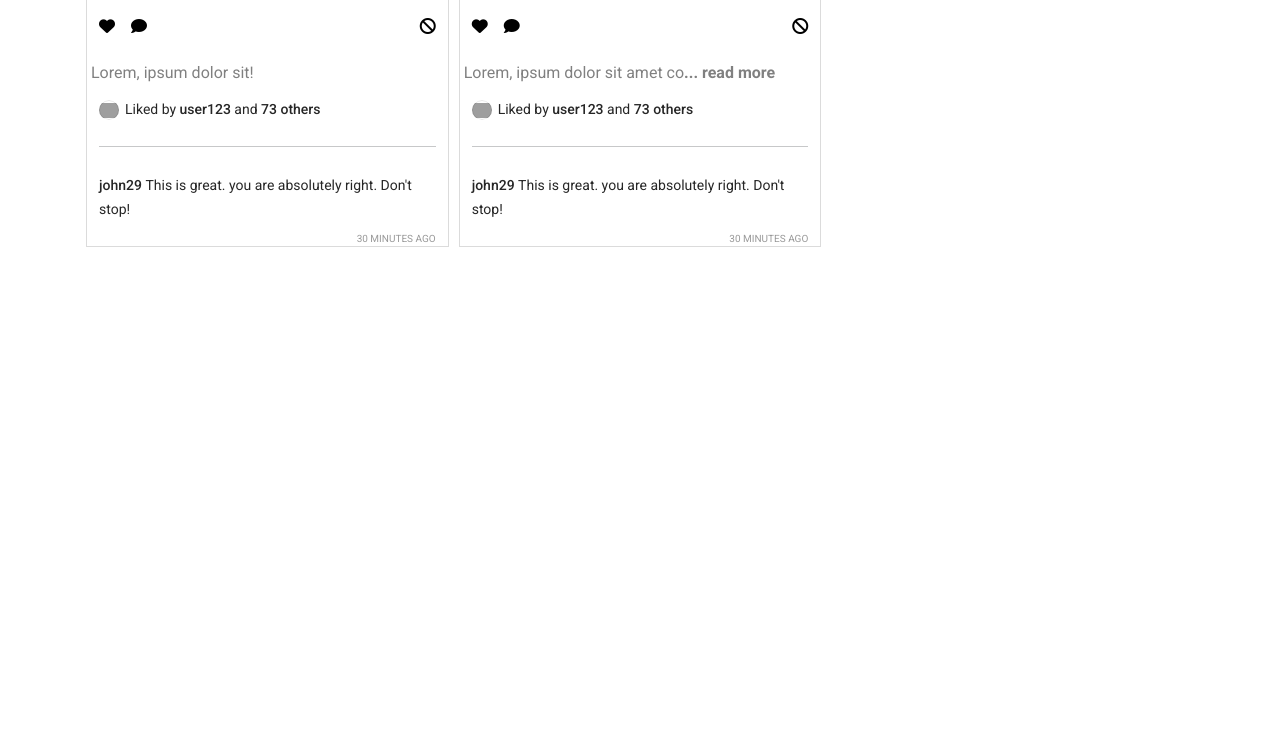
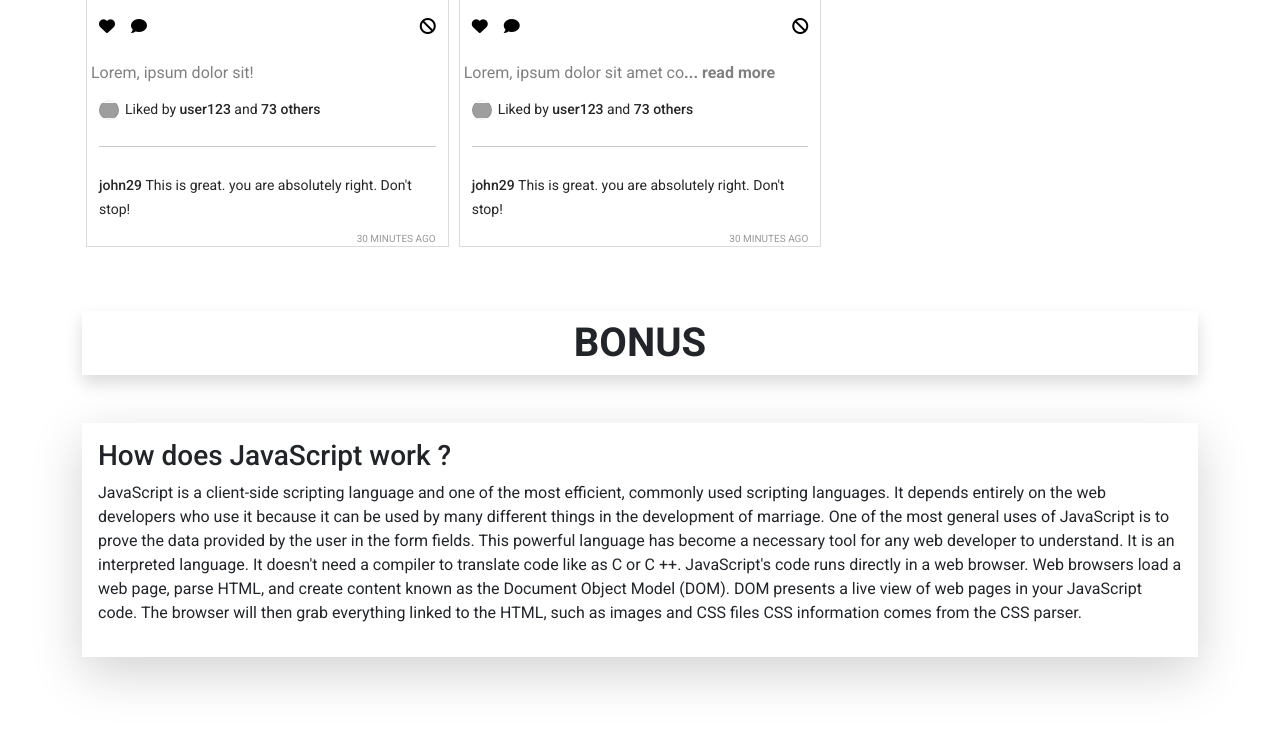
Before and after one commit to dipankar11137/insta-shohor, a plain HTML site: page index.html in a window 1280 px wide. Shown: the part 1285-2038 px from the top of the page. Before the commit the page ends 1548 px from the top, so only its background shows below. Drawn offline with nearby package versions, Linux system fonts and the light colour scheme; grey boxes are pictures that could not be loaded.

Commit message:
question1 add

```diff
--- a/index.html
+++ b/index.html
@@ -57,7 +57,26 @@
             <h1>Reported posts</h1>
         </div>
     </main>
-    <footer></footer>
+    <div class="container mt-5 ">
+        <h1 class="text-center mb-3 shadow p-2 fw-bold">BONUS</h1>
+        <div class="mt-5 shadow-lg p-3">
+            <h3> How does JavaScript work ? </h3>
+            <p>JavaScript is a client-side scripting language and one of the most efficient, commonly used scripting
+                languages. It depends entirely on the web developers who use it because it can be used by many different
+                things in the development of marriage. One of the most general uses of JavaScript is to prove the data
+                provided by the user in the form fields. This powerful language has become a necessary tool for any web
+                developer to understand. It is an interpreted language. It doesn't need a compiler to translate code
+                like as
+                C or C ++. JavaScript's code runs directly in a web browser. Web browsers load a web page, parse HTML,
+                and
+                create content known as the Document Object Model (DOM). DOM presents a live view of web pages in your
+                JavaScript code. The browser will then grab everything linked to the HTML, such as images and CSS files
+                CSS
+                information comes from the CSS parser.</p>
+        </div>
+    </div>
+
+    <footer class="p-5"></footer>
 
 
 
--- a/js/app.js
+++ b/js/app.js
@@ -36,6 +36,7 @@ const switchTab = (id) => {
     document.getElementById("posts").style.display = "grid";
     document.getElementById("liked").style.display = "none";
     document.getElementById("reported").style.display = "none";
+
   } else if (id === "liked") {
     document.getElementById("liked").style.display = "block";
     document.getElementById("posts").style.display = "none";
```
